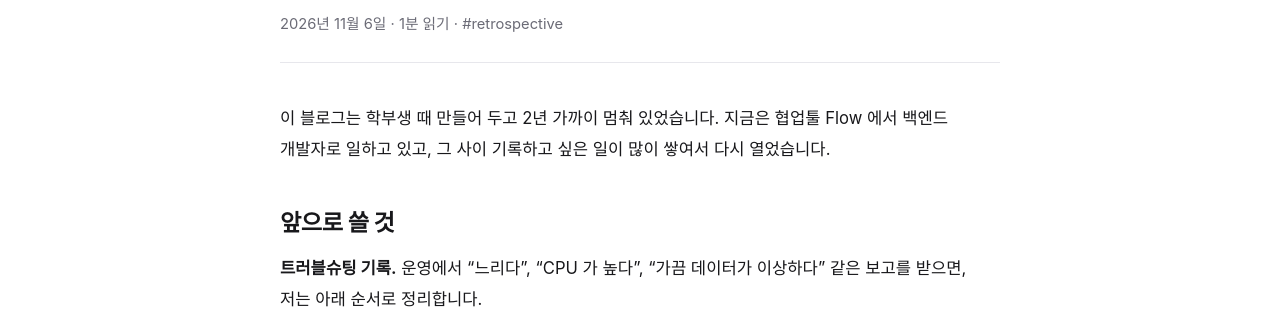
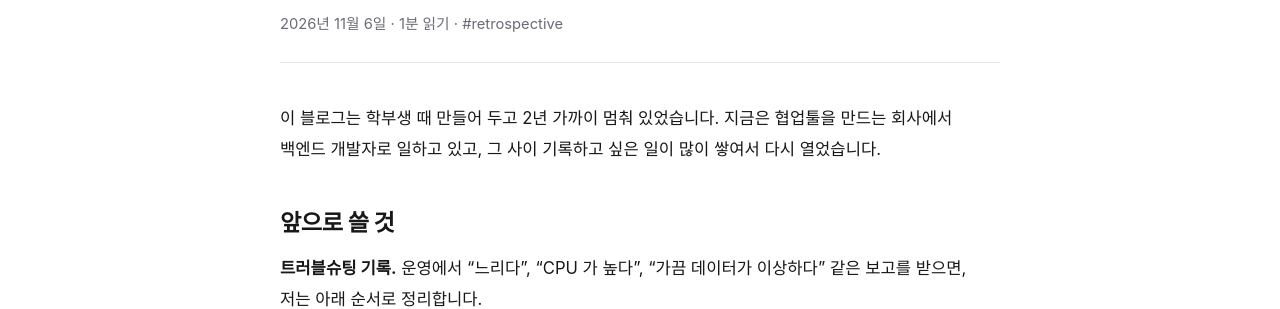
Before and after one commit to viroovr/viroovr.github.io, a Jekyll site: the page built from _posts/2026-11-06-restart.md, in a window 1280 px wide and 1372 px high. Shown: the part 251-560 px from the top of the window. Built offline with Jekyll 4.4.1, drawn with Linux system fonts in a browser that asks for light colours; some web fonts are replaced.

Commit message:
blog: 다시 시작 글에서 회사명 제거

```diff
--- a/_posts/2026-11-06-restart.md
+++ b/_posts/2026-11-06-restart.md
@@ -7,7 +7,7 @@ tags: retrospective
 categories: blog
 ---
 
-이 블로그는 학부생 때 만들어 두고 2년 가까이 멈춰 있었습니다. 지금은 협업툴 Flow 에서 백엔드 개발자로 일하고 있고, 그 사이 기록하고 싶은 일이 많이 쌓여서 다시 열었습니다.
+이 블로그는 학부생 때 만들어 두고 2년 가까이 멈춰 있었습니다. 지금은 협업툴을 만드는 회사에서 백엔드 개발자로 일하고 있고, 그 사이 기록하고 싶은 일이 많이 쌓여서 다시 열었습니다.
 
 ## 앞으로 쓸 것
 
```
